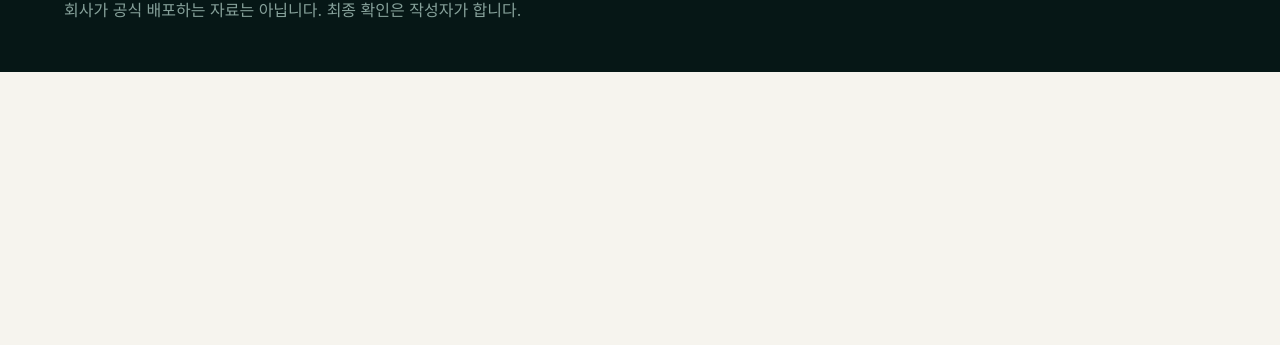
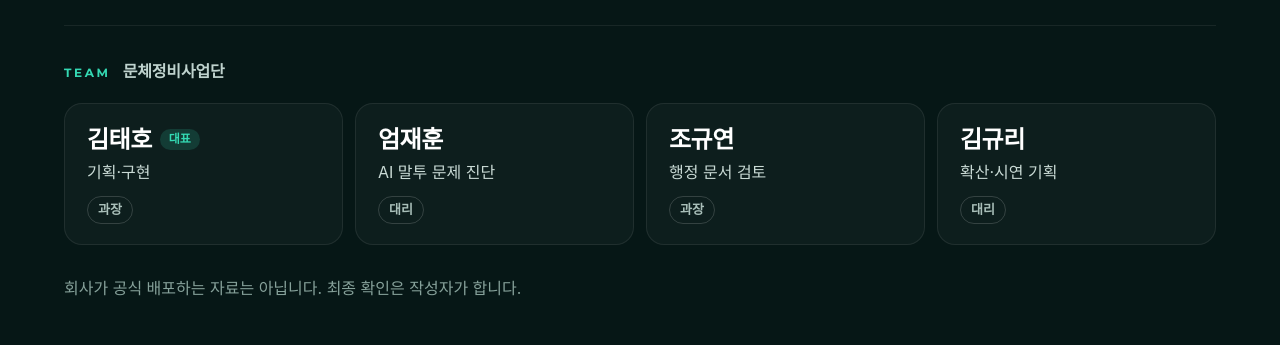
Before and after one commit to ktr218/civil-engineer-tone, a plain HTML site: page docs/index.html in a window 1280 px wide. Shown: the part 9621-9966 px from the top of the page. Before the commit the page ends 9693 px from the top, so only its background shows below. Drawn offline with Linux system fonts and the light colour scheme; no server answers; a web font is replaced by a local one.

Commit message:
Show team members in landing page footer
Footer now lists the team (name, role, rank) under the brand row,
with names emphasized. Four columns on desktop, two on narrow screens.

Co-Authored-By: Claude Opus 5.5 <noreply@anthropic.com>

```diff
--- a/docs/index.html
+++ b/docs/index.html
@@ -296,12 +296,21 @@
   .final-ais img{width:40px;height:40px;padding:5px;border-radius:12px;background:#fff}
 
   /* ---------- footer ---------- */
-  .foot{padding:40px 0 48px;border-top:1px solid var(--nline);background:var(--night);color:#86A19A;font-size:16px}
-  .foot .wrap{display:flex;flex-wrap:wrap;align-items:center;gap:16px 32px}
+  .foot{padding:48px 0 44px;border-top:1px solid var(--nline);background:var(--night);color:#86A19A;font-size:16px}
+  .foot-top{display:flex;flex-wrap:wrap;align-items:center;justify-content:space-between;gap:16px 32px}
   .foot nav{display:flex;flex-wrap:wrap;gap:22px}
   .foot nav a{color:#BFD3CE;text-decoration:none}
   .foot nav a:hover{color:#fff}
-  .foot p{width:100%;margin:0}
+  .team{margin:36px 0 30px;padding-top:32px;border-top:1px solid var(--nline)}
+  .team-t{display:flex;align-items:baseline;gap:12px;margin:0 0 18px;font-size:16px;font-weight:700;letter-spacing:-.01em;color:#BFD3CE}
+  .team-t .lat{font-family:var(--latin);font-size:12px;letter-spacing:.22em;color:var(--mint)}
+  .crew{display:grid;grid-template-columns:repeat(4,1fr);gap:12px;margin:0;padding:0;list-style:none}
+  .crew li{display:flex;flex-direction:column;align-items:flex-start;gap:4px;padding:20px 22px;border:1px solid rgba(255,255,255,.08);border-radius:18px;background:rgba(255,255,255,.03)}
+  .crew .nm{display:flex;align-items:center;gap:8px;margin-bottom:2px;font-size:24px;font-weight:800;line-height:1.3;letter-spacing:-.02em;color:#fff}
+  .crew .lead{padding:3px 9px;border-radius:999px;background:rgba(52,217,179,.16);color:var(--mint);font-size:12px;font-style:normal;font-weight:800;line-height:1.2;letter-spacing:0}
+  .crew .rl{font-size:16px;line-height:1.45;color:#C9DAD5}
+  .crew .rk{margin-top:8px;padding:2px 10px;border:1px solid rgba(255,255,255,.16);border-radius:999px;font-size:13px;font-weight:600;color:#A9BFB9}
+  .foot-note{margin:0}
 
   /* ---------- toast ---------- */
   .toast{position:fixed;left:50%;bottom:28px;z-index:90;display:flex;align-items:center;gap:12px;max-width:calc(100% - 32px);padding:16px 24px;border-radius:999px;background:#0B2422;color:#fff;font-size:19px;font-weight:700;box-shadow:0 20px 50px -14px rgba(0,0,0,.5);opacity:0;transform:translate(-50%,150%);transition:transform .4s var(--ease),opacity .3s;pointer-events:none}
@@ -324,6 +333,7 @@
     .stat:nth-child(2){border-right:0}
     .stat:nth-child(3){padding-left:0}
     .stat:nth-child(n+3){border-top:1px solid rgba(255,255,255,.1)}
+    .crew{grid-template-columns:repeat(2,1fr)}
   }
   @media (max-width:760px){
     body{font-size:18px}
@@ -351,6 +361,10 @@
     .stat:first-child{border-top:0}
     .keys .mob{width:100%;margin:4px 0 0}
     .nav .brand .sep,.nav .brand-name{display:none}
+    .crew{gap:10px}
+    .crew li{padding:16px}
+    .crew .nm{font-size:21px}
+    .crew .rl{font-size:15px}
   }
   @media (prefers-reduced-motion:reduce){
     html{scroll-behavior:auto}
@@ -645,13 +659,24 @@
 
 <footer class="foot">
   <div class="wrap">
+    <div class="foot-top">
       <a class="brand" href="#top"><img class="ci" src="img/dohwa_white.svg" alt="DOHWA" width="117" height="19"><span class="sep" aria-hidden="true"></span><span class="brand-name">엔지니어 말투 AI</span></a>
       <nav aria-label="자료">
         <a href="https://raw.githubusercontent.com/ktr218/civil-engineer-tone/main/prompts/universal.md">지침 원문</a>
         <a href="civil-engineer-tone-skill.zip" download>Claude 스킬 zip</a>
         <a href="https://github.com/ktr218/civil-engineer-tone">GitHub 저장소</a>
       </nav>
-    <p>회사가 공식 배포하는 자료는 아닙니다. 최종 확인은 작성자가 합니다.</p>
+    </div>
+    <div class="team">
+      <h2 class="team-t"><span class="lat">TEAM</span>문체정비사업단</h2>
+      <ul class="crew">
+        <li><strong class="nm">김태호<em class="lead">대표</em></strong><span class="rl">기획·구현</span><span class="rk">과장</span></li>
+        <li><strong class="nm">엄재훈</strong><span class="rl">AI 말투 문제 진단</span><span class="rk">대리</span></li>
+        <li><strong class="nm">조규연</strong><span class="rl">행정 문서 검토</span><span class="rk">과장</span></li>
+        <li><strong class="nm">김규리</strong><span class="rl">확산·시연 기획</span><span class="rk">대리</span></li>
+      </ul>
+    </div>
+    <p class="foot-note">회사가 공식 배포하는 자료는 아닙니다. 최종 확인은 작성자가 합니다.</p>
   </div>
 </footer>
 
```
Lines whose indentation alone changed are shown as unchanged.
